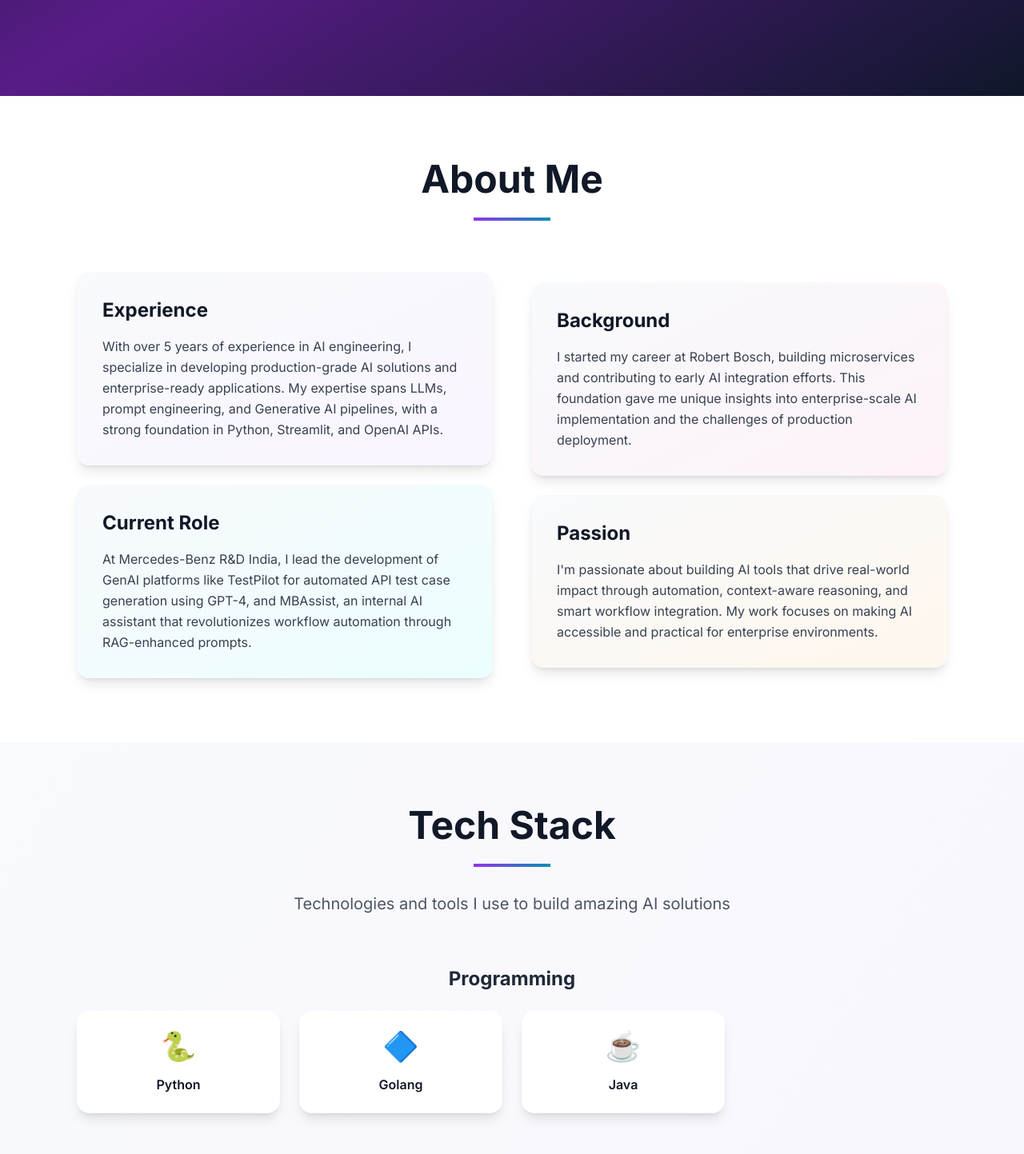
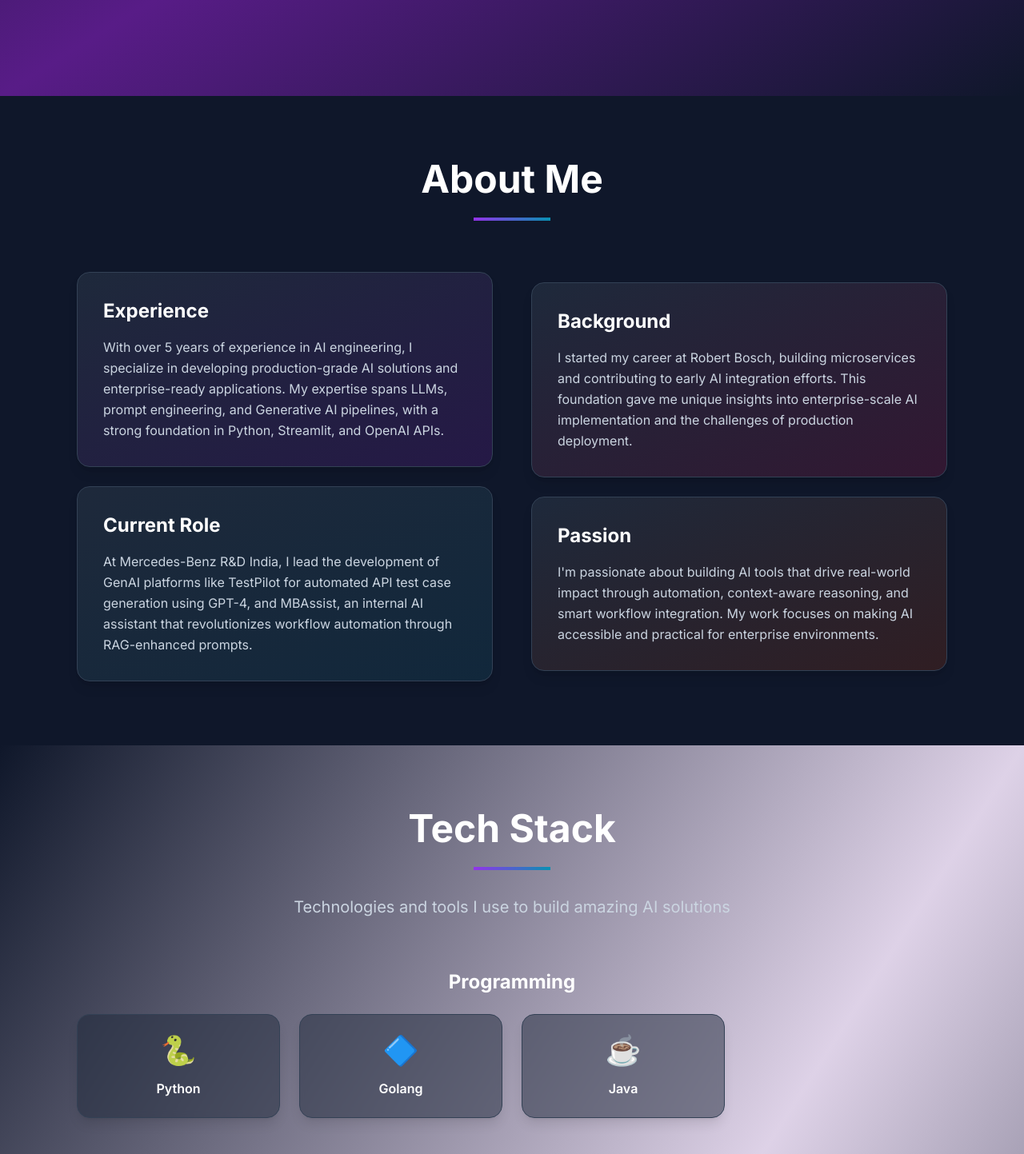
Before and after one commit to Lipsita-Senapati/lipsita-portfolio, a React (Vite) app: page / in a window 1280 px wide. Shown: the part 680-2123 px from the top of the page at 80% size. Built offline with nearby package versions, Linux system fonts and the light colour scheme.

Commit message:
Refactor: Implement dark theme and styling updates
Implement dark theme across the application and apply styling changes as requested.

```diff
--- a/src/components/About.tsx
+++ b/src/components/About.tsx
@@ -1,10 +1,10 @@
 
 const About = () => {
   return (
-    <section className="py-20 bg-white">
+    <section className="py-20 bg-slate-900">
       <div className="max-w-6xl mx-auto px-4 sm:px-6 lg:px-8">
         <div className="text-center mb-16">
-          <h2 className="text-3xl sm:text-4xl lg:text-5xl font-bold text-gray-900 mb-6">
+          <h2 className="text-3xl sm:text-4xl lg:text-5xl font-bold text-white mb-6">
             About Me
           </h2>
           <div className="w-24 h-1 bg-gradient-to-r from-purple-600 to-cyan-600 mx-auto mb-8"></div>
@@ -12,18 +12,18 @@ const About = () => {
 
         <div className="grid lg:grid-cols-2 gap-12 items-center">
           <div className="space-y-6">
-            <div className="bg-gradient-to-br from-slate-50 to-purple-50 p-8 rounded-2xl shadow-lg transform transition-all duration-300 hover:shadow-xl hover:scale-105">
-              <h3 className="text-2xl font-bold text-gray-900 mb-4">Experience</h3>
-              <p className="text-gray-700 leading-relaxed">
+            <div className="bg-gradient-to-br from-slate-800 to-purple-900/30 p-8 rounded-2xl shadow-lg transform transition-all duration-300 hover:shadow-xl hover:scale-105 border border-slate-700">
+              <h3 className="text-2xl font-bold text-white mb-4">Experience</h3>
+              <p className="text-slate-300 leading-relaxed">
                 With over 5 years of experience in AI engineering, I specialize in developing production-grade
                 AI solutions and enterprise-ready applications. My expertise spans LLMs, prompt engineering,
                 and Generative AI pipelines, with a strong foundation in Python, Streamlit, and OpenAI APIs.
               </p>
             </div>
 
-            <div className="bg-gradient-to-br from-slate-50 to-cyan-50 p-8 rounded-2xl shadow-lg transform transition-all duration-300 hover:shadow-xl hover:scale-105">
-              <h3 className="text-2xl font-bold text-gray-900 mb-4">Current Role</h3>
-              <p className="text-gray-700 leading-relaxed">
+            <div className="bg-gradient-to-br from-slate-800 to-cyan-900/30 p-8 rounded-2xl shadow-lg transform transition-all duration-300 hover:shadow-xl hover:scale-105 border border-slate-700">
+              <h3 className="text-2xl font-bold text-white mb-4">Current Role</h3>
+              <p className="text-slate-300 leading-relaxed">
                 At Mercedes-Benz R&D India, I lead the development of GenAI platforms like TestPilot
                 for automated API test case generation using GPT-4, and MBAssist, an internal AI assistant
                 that revolutionizes workflow automation through RAG-enhanced prompts.
@@ -32,18 +32,18 @@ const About = () => {
           </div>
 
           <div className="space-y-6">
-            <div className="bg-gradient-to-br from-slate-50 to-pink-50 p-8 rounded-2xl shadow-lg transform transition-all duration-300 hover:shadow-xl hover:scale-105">
-              <h3 className="text-2xl font-bold text-gray-900 mb-4">Background</h3>
-              <p className="text-gray-700 leading-relaxed">
+            <div className="bg-gradient-to-br from-slate-800 to-pink-900/30 p-8 rounded-2xl shadow-lg transform transition-all duration-300 hover:shadow-xl hover:scale-105 border border-slate-700">
+              <h3 className="text-2xl font-bold text-white mb-4">Background</h3>
+              <p className="text-slate-300 leading-relaxed">
                 I started my career at Robert Bosch, building microservices and contributing to early
                 AI integration efforts. This foundation gave me unique insights into enterprise-scale
                 AI implementation and the challenges of production deployment.
               </p>
             </div>
 
-            <div className="bg-gradient-to-br from-slate-50 to-orange-50 p-8 rounded-2xl shadow-lg transform transition-all duration-300 hover:shadow-xl hover:scale-105">
-              <h3 className="text-2xl font-bold text-gray-900 mb-4">Passion</h3>
-              <p className="text-gray-700 leading-relaxed">
+            <div className="bg-gradient-to-br from-slate-800 to-orange-900/30 p-8 rounded-2xl shadow-lg transform transition-all duration-300 hover:shadow-xl hover:scale-105 border border-slate-700">
+              <h3 className="text-2xl font-bold text-white mb-4">Passion</h3>
+              <p className="text-slate-300 leading-relaxed">
                 I'm passionate about building AI tools that drive real-world impact through automation,
                 context-aware reasoning, and smart workflow integration. My work focuses on making AI
                 accessible and practical for enterprise environments.
--- a/src/components/Certifications.tsx
+++ b/src/components/Certifications.tsx
@@ -24,14 +24,14 @@ const Certifications = () => {
   ];
 
   return (
-    <section className="py-20 bg-gradient-to-br from-slate-50 to-cyan-50">
+    <section className="py-20 bg-gradient-to-br from-slate-900 via-cyan-900/20 to-slate-900">
       <div className="max-w-6xl mx-auto px-4 sm:px-6 lg:px-8">
         <div className="text-center mb-16">
-          <h2 className="text-3xl sm:text-4xl lg:text-5xl font-bold text-gray-900 mb-6">
+          <h2 className="text-3xl sm:text-4xl lg:text-5xl font-bold text-white mb-6">
             Certifications
           </h2>
           <div className="w-24 h-1 bg-gradient-to-r from-purple-600 to-cyan-600 mx-auto mb-8"></div>
-          <p className="text-xl text-gray-600 max-w-3xl mx-auto">
+          <p className="text-xl text-slate-300 max-w-3xl mx-auto">
             Professional certifications in cloud technologies and AI
           </p>
         </div>
@@ -40,15 +40,15 @@ const Certifications = () => {
           {certifications.map((cert, index) => (
             <div
               key={index}
-              className="bg-white p-8 rounded-2xl shadow-lg transform transition-all duration-300 hover:shadow-xl hover:scale-105 hover:-translate-y-2 text-center group"
+              className="bg-slate-800/50 backdrop-blur-sm p-8 rounded-2xl shadow-lg transform transition-all duration-300 hover:shadow-xl hover:scale-105 hover:-translate-y-2 text-center group border border-slate-700"
             >
               <div className="text-5xl mb-6 group-hover:scale-110 transition-transform duration-300">
                 {cert.icon}
               </div>
-              <h3 className="text-xl font-bold text-gray-900 mb-3 group-hover:text-purple-600 transition-colors duration-300">
+              <h3 className="text-xl font-bold text-white mb-3 group-hover:text-purple-400 transition-colors duration-300">
                 {cert.name}
               </h3>
-              <p className="text-gray-600 font-medium">
+              <p className="text-slate-300 font-medium">
                 {cert.provider}
               </p>
             </div>
--- a/src/components/KeyStrengths.tsx
+++ b/src/components/KeyStrengths.tsx
@@ -85,14 +85,14 @@ const KeyStrengths = () => {
   ];
 
   return (
-    <section className="py-20 bg-gradient-to-br from-slate-50 to-purple-50">
+    <section className="py-20 bg-gradient-to-br from-slate-900 via-slate-800 to-purple-900/20">
       <div className="max-w-6xl mx-auto px-4 sm:px-6 lg:px-8">
         <div className="text-center mb-16">
-          <h2 className="text-3xl sm:text-4xl lg:text-5xl font-bold text-gray-900 mb-6">
+          <h2 className="text-3xl sm:text-4xl lg:text-5xl font-bold text-white mb-6">
             Key Strengths
           </h2>
           <div className="w-24 h-1 bg-gradient-to-r from-purple-600 to-cyan-600 mx-auto mb-8"></div>
-          <p className="text-xl text-gray-600 max-w-3xl mx-auto">
+          <p className="text-xl text-slate-300 max-w-3xl mx-auto">
             Core competencies and technical expertise
           </p>
         </div>
@@ -101,12 +101,12 @@ const KeyStrengths = () => {
           {strengths.map((strength, index) => (
             <div
               key={index}
-              className="bg-white p-6 rounded-2xl shadow-lg transform transition-all duration-300 hover:shadow-xl hover:scale-105 hover:-translate-y-2"
+              className="bg-slate-800/50 backdrop-blur-sm p-6 rounded-2xl shadow-lg transform transition-all duration-300 hover:shadow-xl hover:scale-105 hover:-translate-y-2 border border-slate-700"
             >
               <div className={`h-2 bg-gradient-to-r ${strength.gradient} rounded-t-lg -mx-6 -mt-6 mb-6`}></div>
               <div className="flex items-center mb-4">
                 <span className="text-3xl mr-4">{strength.icon}</span>
-                <h3 className="text-xl font-bold text-gray-900">
+                <h3 className="text-xl font-bold text-white">
                   {strength.category}
                 </h3>
               </div>
@@ -114,7 +114,7 @@ const KeyStrengths = () => {
                 {strength.skills.map((skill, skillIndex) => (
                   <li key={skillIndex} className="flex items-start space-x-3">
                     <div className={`w-2 h-2 rounded-full bg-gradient-to-r ${strength.gradient} mt-2 flex-shrink-0`}></div>
-                    <span className="text-gray-700">{skill}</span>
+                    <span className="text-slate-300">{skill}</span>
                   </li>
                 ))}
               </ul>
--- a/src/components/TechStack.tsx
+++ b/src/components/TechStack.tsx
@@ -18,28 +18,28 @@ const TechStack = () => {
   const categories = [...new Set(techStack.map(tech => tech.category))];
 
   return (
-    <section className="py-20 bg-gradient-to-br from-slate-50 to-purple-50">
+    <section className="py-20 bg-gradient-to-br from-slate-900 via-purple-900/20 to-slate-900">
       <div className="max-w-6xl mx-auto px-4 sm:px-6 lg:px-8">
         <div className="text-center mb-16">
-          <h2 className="text-3xl sm:text-4xl lg:text-5xl font-bold text-gray-900 mb-6">
+          <h2 className="text-3xl sm:text-4xl lg:text-5xl font-bold text-white mb-6">
             Tech Stack
           </h2>
           <div className="w-24 h-1 bg-gradient-to-r from-purple-600 to-cyan-600 mx-auto mb-8"></div>
-          <p className="text-xl text-gray-600 max-w-3xl mx-auto">
+          <p className="text-xl text-slate-300 max-w-3xl mx-auto">
             Technologies and tools I use to build amazing AI solutions
           </p>
         </div>
 
         {categories.map((category, categoryIndex) => (
           <div key={category} className="mb-12">
-            <h3 className="text-2xl font-bold text-gray-800 mb-6 text-center">{category}</h3>
+            <h3 className="text-2xl font-bold text-white mb-6 text-center">{category}</h3>
             <div className="grid grid-cols-2 sm:grid-cols-3 lg:grid-cols-4 gap-6">
               {techStack
                 .filter(tech => tech.category === category)
                 .map((tech, index) => (
                   <div
                     key={tech.name}
-                    className="bg-white p-6 rounded-2xl shadow-lg transform transition-all duration-300 hover:shadow-xl hover:scale-105 hover:-translate-y-2 text-center group"
+                    className="bg-slate-800/50 backdrop-blur-sm p-6 rounded-2xl shadow-lg transform transition-all duration-300 hover:shadow-xl hover:scale-105 hover:-translate-y-2 text-center group border border-slate-700"
                     style={{
                       animationDelay: `${(categoryIndex * 4 + index) * 100}ms`
                     }}
@@ -47,7 +47,7 @@ const TechStack = () => {
                     <div className="text-4xl mb-4 group-hover:scale-110 transition-transform duration-300">
                       {tech.icon}
                     </div>
-                    <h4 className="font-semibold text-gray-900 group-hover:text-purple-600 transition-colors duration-300">
+                    <h4 className="font-semibold text-white group-hover:text-purple-400 transition-colors duration-300">
                       {tech.name}
                     </h4>
                   </div>
```
Also changed, not shown: src/components/Education.tsx (+8 -8 lines), src/components/Projects.tsx (+9 -9 lines), src/components/Publications.tsx (+10 -10 lines).
